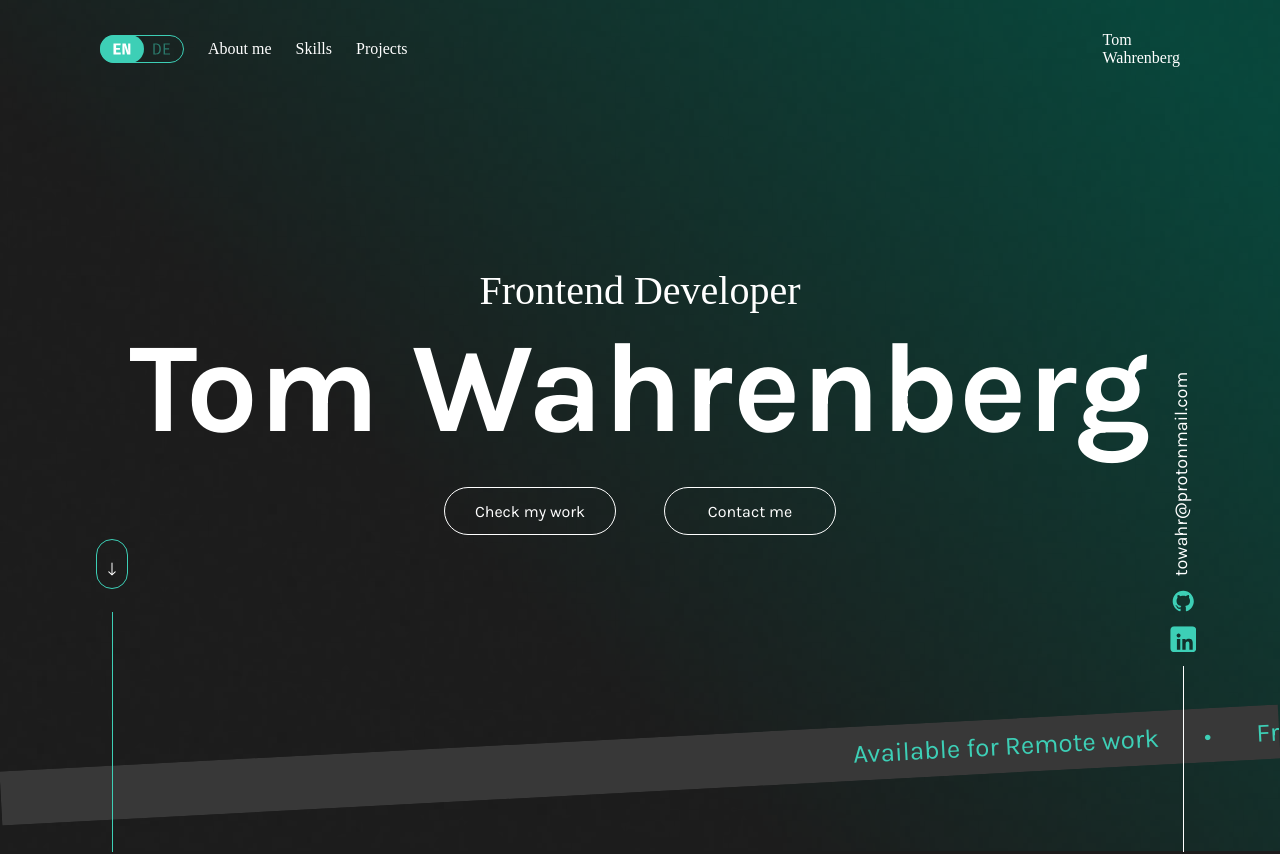
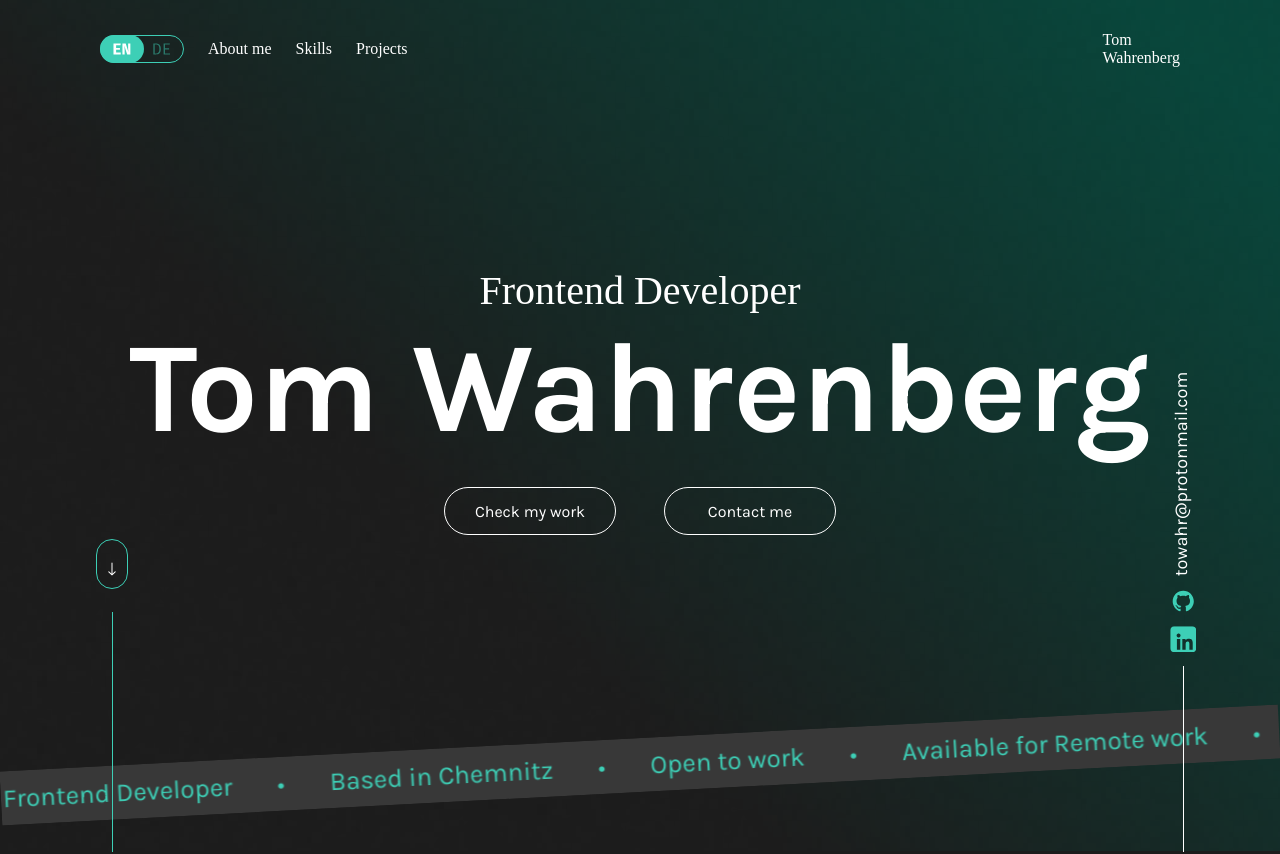
Before and after one commit to PaterAnderson/portfolio, an Angular app: page / in a window 1280 px wide. Shown: the top 854 px of the page. Built offline with nearby package versions, Linux system fonts and the light colour scheme; a web font is replaced by a local one.

Commit message:
fixed banner

```diff
--- a/src/app/landing-page/landing-page.component.html
+++ b/src/app/landing-page/landing-page.component.html
@@ -10,10 +10,26 @@
                 <span class="spaced-item">•</span>
                 Open to work
                 <span class="spaced-item">•</span>
+                Available for Remote work
+                <span class="spaced-item">•</span>
+                Frontend Developer
+                <span class="spaced-item">•</span>
+                Based in Chemnitz
+                <span class="spaced-item">•</span>
+                Open to work
+                <span class="spaced-item">•</span>
             </p>
         </div>
         <div class="floating-text">
             <p>
+                Available for Remote work
+                <span class="spaced-item">•</span>
+                Frontend Developer
+                <span class="spaced-item">•</span>
+                Based in Chemnitz
+                <span class="spaced-item">•</span>
+                Open to work
+                <span class="spaced-item">•</span>
                 Available for Remote work
                 <span class="spaced-item">•</span>
                 Frontend Developer
--- a/src/app/landing-page/landing-page.component.scss
+++ b/src/app/landing-page/landing-page.component.scss
@@ -17,7 +17,7 @@ section {
     display: flex;
     flex-direction: column;
     align-items: center;
-    flex-grow: 1; // Neu hinzugefügt
+    flex-grow: 1;
 
     h2 {
         font-family: 'Fira Code';
@@ -84,7 +84,7 @@ section {
     }
 
     50% {
-        transform: translateY(10px); // Höheneinstellung der Animation
+        transform: translateY(10px);
     }
 }
 
@@ -110,7 +110,7 @@ section {
     img {
         width: 8px;
         margin-bottom: 10px;
-        animation: bounce 2s infinite; // Wende die Bounce-Animation an
+        animation: bounce 2s infinite;
     }
 }
 
@@ -179,11 +179,10 @@ section {
     top: 737.77px;
     overflow: hidden;
     transform: rotate(357deg);
-
 }
 
 .message-bar {
-    width: 100%;
+    width: calc(200%);
     padding: 12px 32px;
     color: white;
     font-family: "Karla";
@@ -191,29 +190,26 @@ section {
     height: 30px;
     background-color: #383838;
     white-space: nowrap;
+    display: flex;
 }
 
 .floating-text {
-    display: flex;
-    flex-direction: row-reverse;
     color: #3DCFB6;
-    width: 100%;
-    left: 100%;
     font-size: 26px;
     white-space: nowrap;
     max-width: none;
-    animation: float 30s linear infinite;
-    justify-content: space-evenly;
-    position: absolute;
 
     p {
         display: inline-block;
         margin-left: 0;
     }
 
+    &:nth-of-type(1) {
+        animation: float 30s linear infinite;
+    }
+
     &:nth-of-type(2) {
-        color: red;
-        animation: float 30s linear 15s infinite;
+        animation: float 30s linear infinite;
     }
 }
 
@@ -221,14 +217,11 @@ section {
     margin: 0 1.5em;
 }
 
-
 @keyframes float {
     0% {
-        left: 100%;
+        transform: translateX(0);
     }
-
-
     100% {
-        left: -100%
+        transform: translateX(-100%);
     }
 }
```
